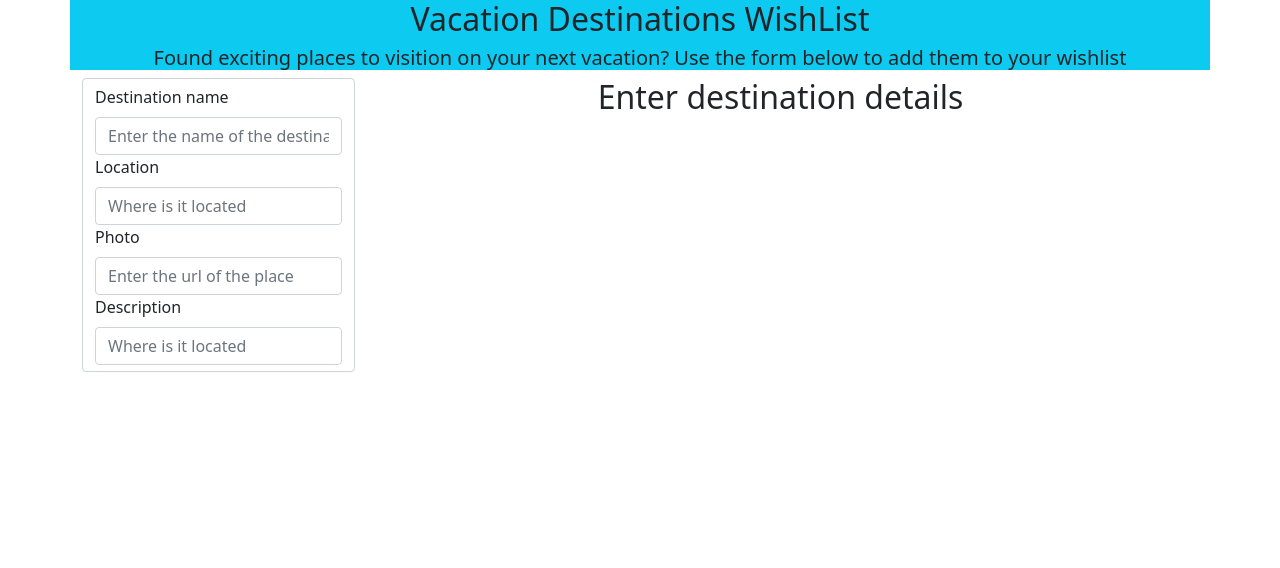
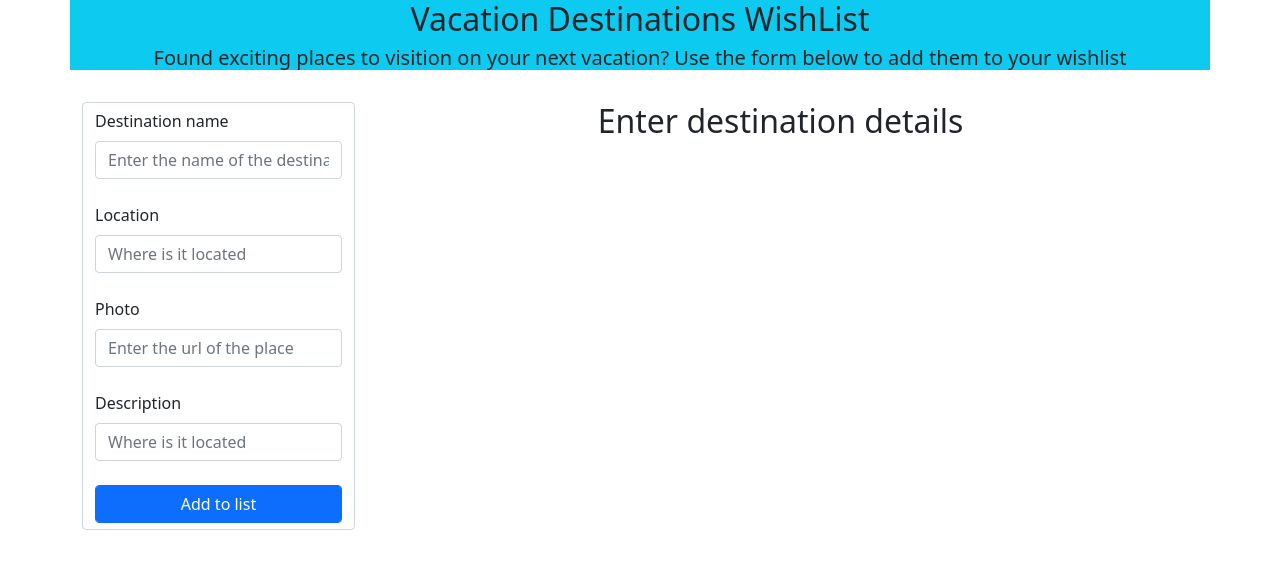
Before and after one commit to kaborephil2/travel, a plain HTML site: page index.html in a window 1280 px wide. Drawn offline with nearby package versions, Linux system fonts and the light colour scheme.

Commit message:
added a button to the form

```diff
--- a/index.html
+++ b/index.html
@@ -18,24 +18,25 @@
         <div class="text-center">
             <h5 class="text-center">Found exciting places to visition on your next vacation? Use the form below to add them to your wishlist</h5>
         </div>
-    </div>
+    </div><br/>
     <div class="container">
         <div class="row g-2">
             <div class="col-md-3">
                 <form class="form-control" id="form">
-                    <label for="destination" class="form-label">Destination name</label>
-                    <input type="text" class="form-control" id="destiantion" placeholder="Enter the name of the destination">
-                    <label for="location" class="form-label">Location</label>
-                    <input type="text" class="form-control" id="location" placeholder="Where is it located">
-                    <label for="photo" class="form-label">Photo</label>
-                    <input type="text" class="form-control" id="photo" placeholder="Enter the url of the place">
-                    <label for="description" class="form-label">Description</label>
-                    <input type="text" class="form-control" id="description" placeholder="Where is it located">
+                    <label for="destination" class="form-label">Destination name</label><br/>
+                    <input type="text" class="form-control" id="destiantion" placeholder="Enter the name of the destination"> <br/>
+                    <label for="location" class="form-label">Location</label><br/>
+                    <input type="text" class="form-control" id="location" placeholder="Where is it located"> <br/>
+                    <label for="photo" class="form-label">Photo</label><br/>
+                    <input type="text" class="form-control" id="photo" placeholder="Enter the url of the place"> <br/>
+                    <label for="description" class="form-label">Description</label><br/>
+                    <input type="text" class="form-control" id="description" placeholder="Where is it located"> <br/>
+                    <input type="button" class="form-control btn btn-primary" id="additems" value="Add to list">
                 </form>
             </div>
             <div class="col-md-9">
                 <div class="container">
-                    <h2 class="text-center">Enter destination details</h2>
+                    <h2 class="text-center" id="wishlist">Enter destination details</h2>
                 </div>
             </div>
         </div>
```
